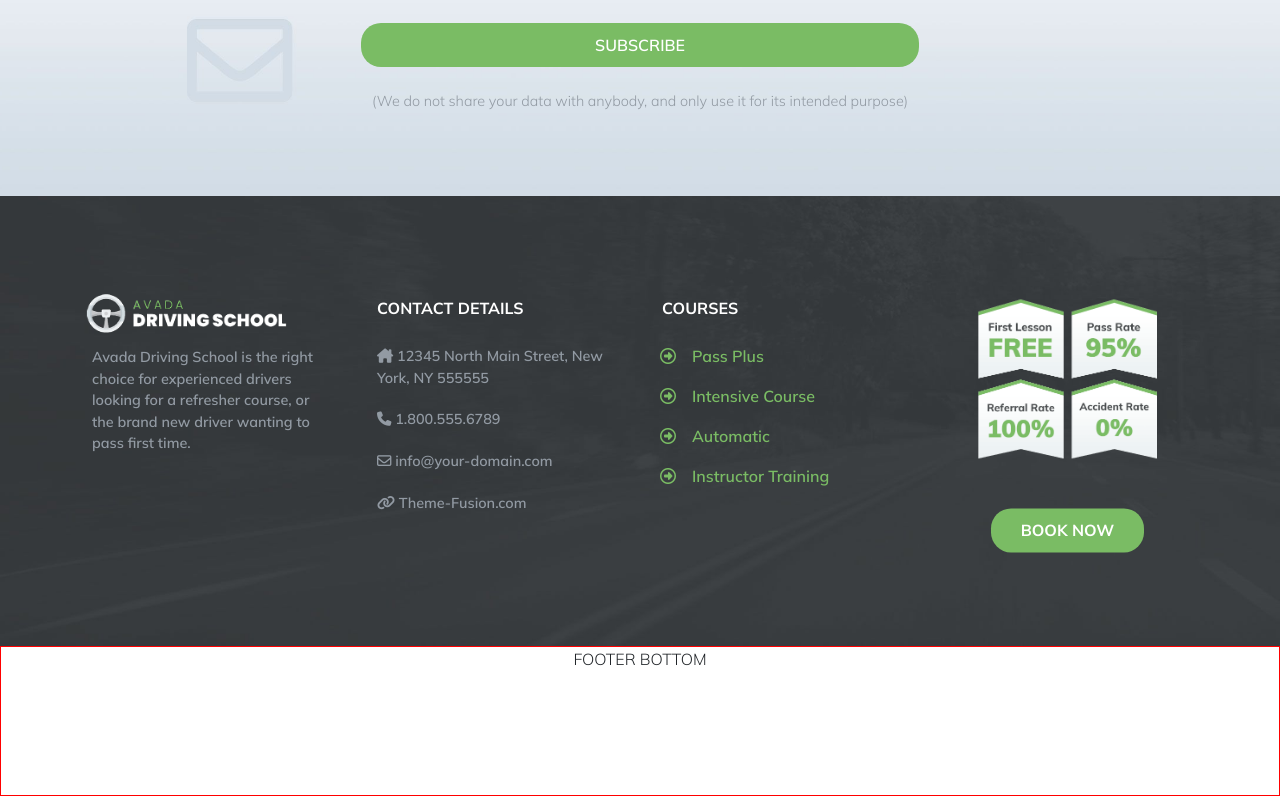
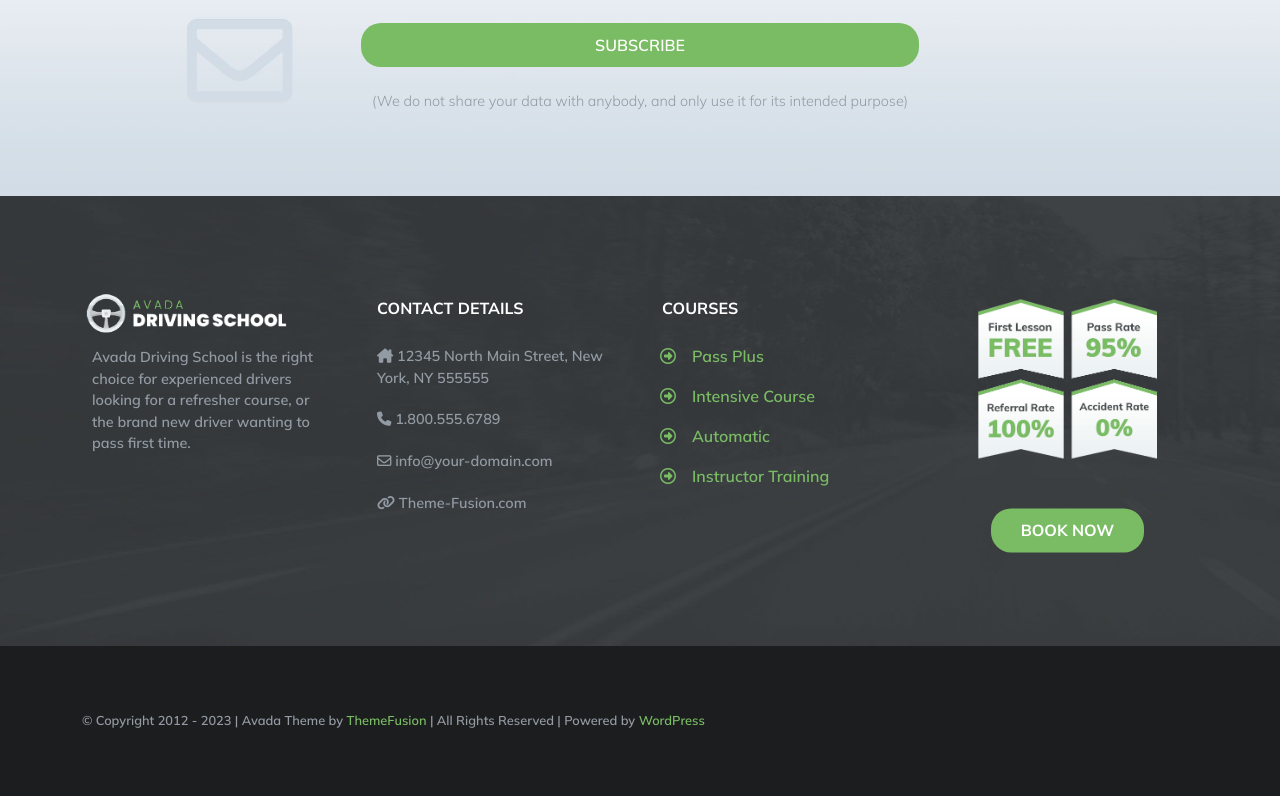
Before and after one commit to nicolozibra1/proj-html-vuejs, a Vue app: page / in a window 1280 px wide. Shown: the part 5444-6240 px from the top of the page. Built offline with nearby package versions, Linux system fonts and the light colour scheme.

Commit message:
footer-bottom-added

```diff
--- a/src/components/FooterComponent.vue
+++ b/src/components/FooterComponent.vue
@@ -45,8 +45,16 @@
             </div>
         </div>
         <!-- FOOTER BOTTOM -->
-        <div class="f-bottom text-center">
-            FOOTER BOTTOM
+        <div class="f-bottom">
+            <div class="content h-100 container d-flex justify-content-between align-items-center">
+                <span>© Copyright 2012 - 2023 | Avada Theme by <span class="green">ThemeFusion</span> | All Rights Reserved | Powered by <span class="green">WordPress</span></span>
+                <div class="social d-flex me-5">
+                    <i class="fa-brands fa-facebook-f"></i>
+                    <i class="fa-brands fa-twitter"></i>
+                    <i class="fa-brands fa-youtube"></i>
+                    <i class="fa-brands fa-instagram"></i>
+                </div>
+            </div>
         </div>
    </footer>
 </template>
@@ -130,7 +138,21 @@ import { store } from '../data/store';
     }
     .f-bottom{
         height: 150px;
-        border: 1px solid red;
+        background-color: #1c1d1e;
+        span{
+            color: $mygrey;
+            font-size: 0.8rem;
+            font-weight: 600;
+            .green{
+                color: $mygreen;
+            }
+        }
+        .social{
+            color: white;
+            i{
+                padding: 10px;
+            }
+        }
     }
     .debug{
         border: 1px solid yellow;
```
